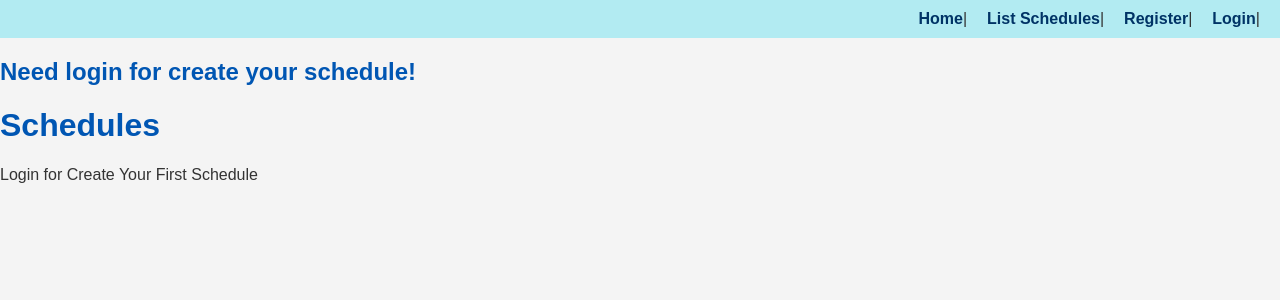
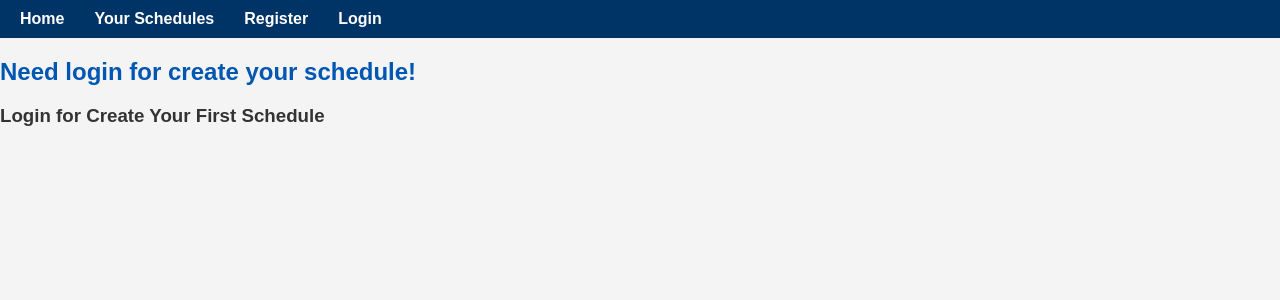
Before and after one commit to CaioRomano/DjangoSchedule, a Django app: template DjangoSchedule/scheduleapp/templates/scheduleapp/list_schedules.html in a window 1280 px wide. Shown: the top 300 px of the page. Run offline with Django 5.2, Linux system fonts and the light colour scheme; the template is opened without the code that fills it, so the values that code supplies are empty.

Commit message:
updating project

```diff
--- a/DjangoSchedule/scheduleapp/templates/scheduleapp/list_schedules.html
+++ b/DjangoSchedule/scheduleapp/templates/scheduleapp/list_schedules.html
@@ -3,13 +3,12 @@
 {% block title %}Schedules List{% endblock %}
 
 {% block content %}
-<h1>Schedules</h1>
     {% if user.is_authenticated %}
     {% if schedules %}
     <p><a href="{% url 'scheduleapp:create' %}">New Schedule</a></p>
     {% endif %}
     {% else %}
-    <p>Login for Create Your First Schedule</p>
+    <h3>Login for Create Your First Schedule</h3>
     {% endif %}
     {% for schedule in schedules %}
 
--- a/DjangoSchedule/static/css/style.css
+++ b/DjangoSchedule/static/css/style.css
@@ -9,12 +9,16 @@ body {
     max-width: 800px;
     margin: 20px auto;
     background-color: #fff;
-    padding: 20px;
+    padding: 30px;
     border-radius: 8px;
     box-shadow: 0 0 10px rgba(0, 0, 0, 0.1);
 }
 h1, h2 {
     color: #0056b3;
+    margin-bottom: 10px;
+}
+p {
+    margin-bottom: 15px;
 }
 a {
     color: #007BFF;
@@ -40,19 +44,43 @@ form {
 
 /* Estilo para a barra de navegação */
 nav {
-    background-color: #B2EBF2; /* Azulado claro */
+    background-color: #003366; /* NOVO: Fundo azul escuro */
     padding: 10px 20px;
     margin-bottom: 20px;
     display: flex;
-    justify-content: flex-end;
+    justify-content: flex-start;
     align-items: center;
 }
 nav a {
-    color: #003366; /* Azul escuro para contraste */
+    color: #FFFFFF; /* NOVO: Cor dos links para branco */
     font-weight: bold;
-    margin-left: 20px;
+    margin-right: 30px;
+}
+nav a:last-child {
+    margin-right: 0;
 }
 nav a:hover {
-    color: #0056b3;
+    color: #B2EBF2; /* Cor azul claro no hover */
     text-decoration: underline;
 }
+
+/* Estilo para o botão de logout */
+.logout-button {
+    background-color: transparent;
+    border: 2px solid #FFFFFF; /* NOVO: Borda branca */
+    color: #FFFFFF; /* NOVO: Texto branco */
+    padding: 6px 10px;
+    border-radius: 4px;
+    font-weight: bold;
+    cursor: pointer;
+    transition: background-color 0.3s, color 0.3s;
+}
+.logout-button:hover {
+    background-color: #FFFFFF; /* NOVO: Fundo branco no hover */
+    color: #003366; /* NOVO: Texto azul escuro no hover */
+}
+
+/* Regra para alinhar o formulário à direita */
+.align-right {
+    margin-left: auto;
+}
--- a/DjangoSchedule/templates/base.html
+++ b/DjangoSchedule/templates/base.html
@@ -16,18 +16,18 @@
         <span>
             Home
         </span>
-    </a> |
+    </a>
     <a href="{% url 'scheduleapp:list' %}">
         <span>
-            List Schedules
+            Your Schedules
         </span>
-    </a> |
+    </a>
     {% if user.is_authenticated %}
     <a href="{% url 'scheduleapp:create' %}">
             <span role="img" aria-label="New Post" title="New Schedule">
             New Schedule
             </span>
-    </a> |
+    </a>
     <form class="form-logout" method="post" action="{% url 'users:logout' %}">
         {% csrf_token %}
         <button class="logout-button" aria-label="User Logout" title="User Logout">Logout</button>
@@ -37,12 +37,12 @@
         <span role="img" aria-label="User Registration" title="User Registration">
         Register
         </span>
-    </a> |
+    </a>
     <a href="{% url 'users:login' %}">
         <span role="img" aria-label="User Login" title="User Login">
             Login
         </span>
-    </a> |
+    </a>
     {% endif %}
 </nav>
 
--- a/DjangoSchedule/templates/home.html
+++ b/DjangoSchedule/templates/home.html
@@ -5,5 +5,4 @@
 {% endblock %}
 
 {% block content %}
-<h1>Home</h1>
 {% endblock %}
```
